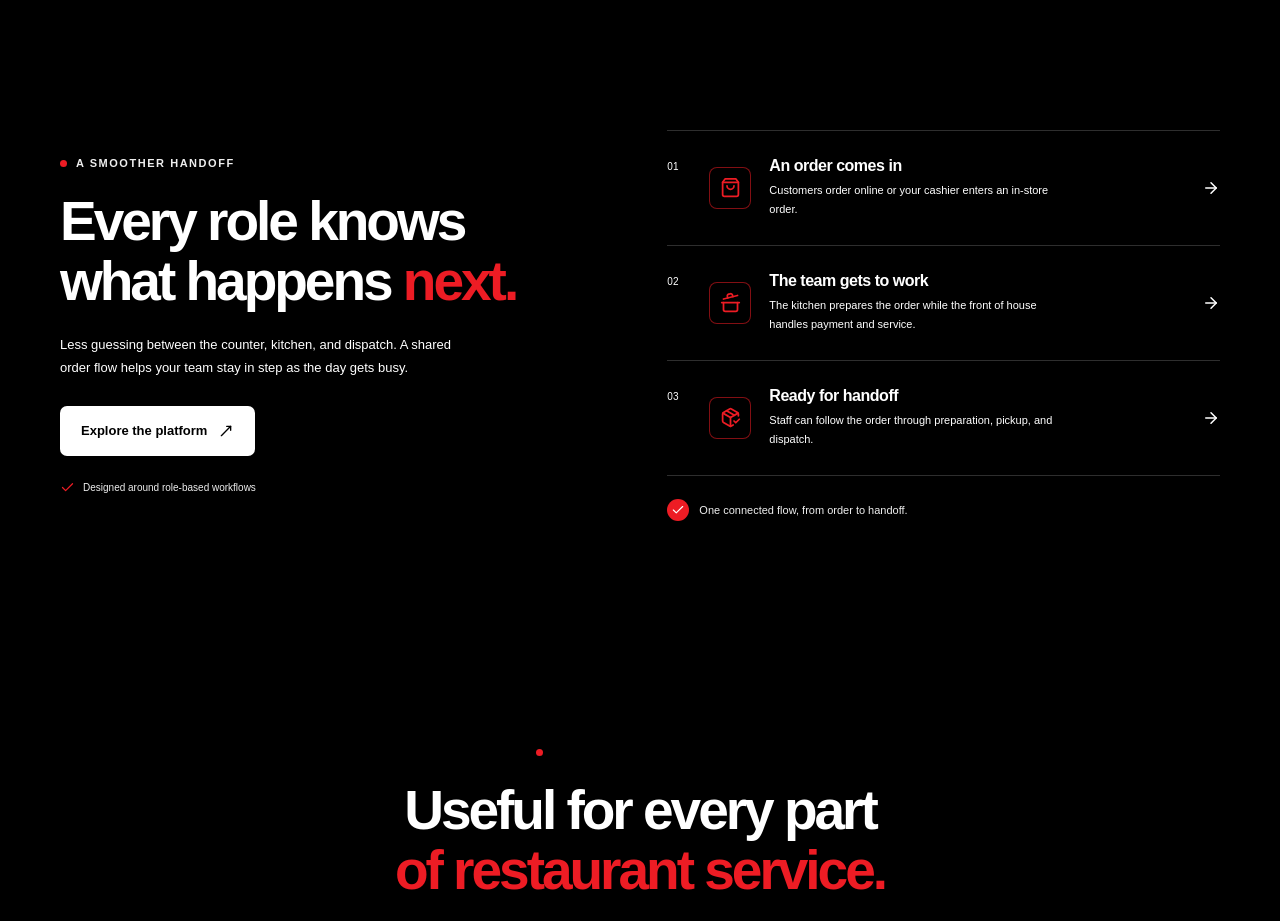
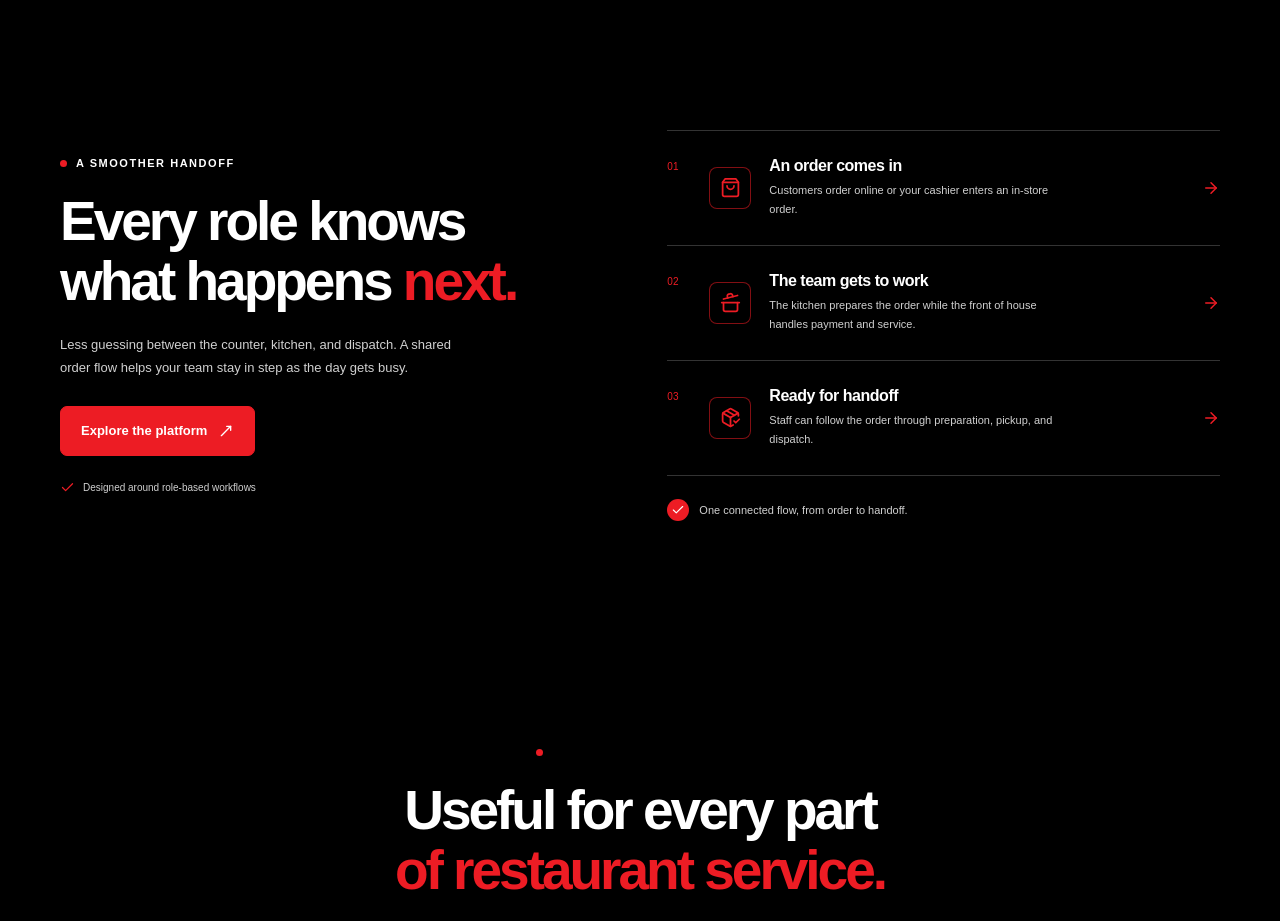
Before and after one commit to Jrnotjunior/web2table.io, a React (Vite) app: page / in a window 1280 px wide. Shown: the part 2680-3601 px from the top of the page. Built offline with nearby package versions, Linux system fonts and the light colour scheme.

Commit message:
Polish workflow steps styling

```diff
--- a/src/styles/app.css
+++ b/src/styles/app.css
@@ -713,3 +713,23 @@ body, .site-header, .main-nav, .platform-section, .solutions-section,
   .main-nav a:hover, .main-nav a:focus-visible { color: #ED1C24; }
   .main-nav .nav-cta { color: #ffffff; background: #ED1C24; }
 }
+
+
+/* Workflow section finishing pass: clearer steps and consistent palette. */
+.workflow-section { color: #ffffff; background: #000000; }
+.workflow-section .workflow-copy .eyebrow { color: #ffffff; }
+.workflow-section .workflow-copy > p { color: #d0d0d0; }
+.workflow-section .workflow-footnote { color: #d0d0d0; }
+.workflow-section .workflow-footnote svg { color: #ED1C24; }
+.workflow-section .button-light { color: #ffffff; border: 1px solid #ED1C24; background: #ED1C24; transition: color .18s ease, border-color .18s ease, background .18s ease; }
+.workflow-section .button-light:hover, .workflow-section .button-light:focus-visible { color: #ffffff; border-color: #ffffff; background: #000000; }
+.workflow-section .steps-list { border-top: 1px solid rgba(255,255,255,.2); }
+.workflow-section .step-row { border-bottom-color: rgba(255,255,255,.2); }
+.workflow-section .step-index { color: #ED1C24; }
+.workflow-section .step-icon { color: #ED1C24; border: 1px solid rgba(237,28,36,.55); background: #000000; }
+.workflow-section .step-copy h3 { color: #ffffff; }
+.workflow-section .step-copy p { color: #d0d0d0; }
+.workflow-section .step-arrow { color: #ED1C24; transition: transform .18s ease, color .18s ease; }
+.workflow-section .step-row:hover .step-arrow { color: #ffffff; transform: translateX(3px); }
+.workflow-section .steps-bottom { color: #d0d0d0; }
+.workflow-section .steps-bottom-mark { color: #ffffff; background: #ED1C24; }
```
